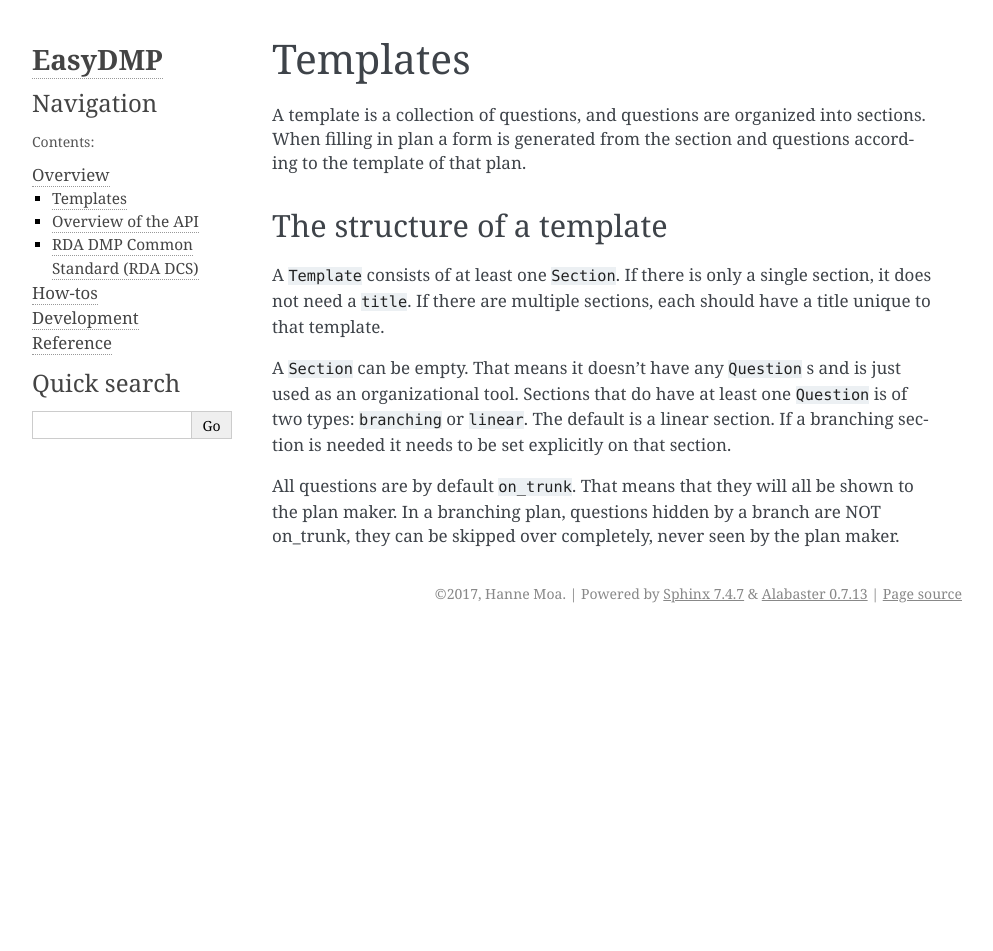
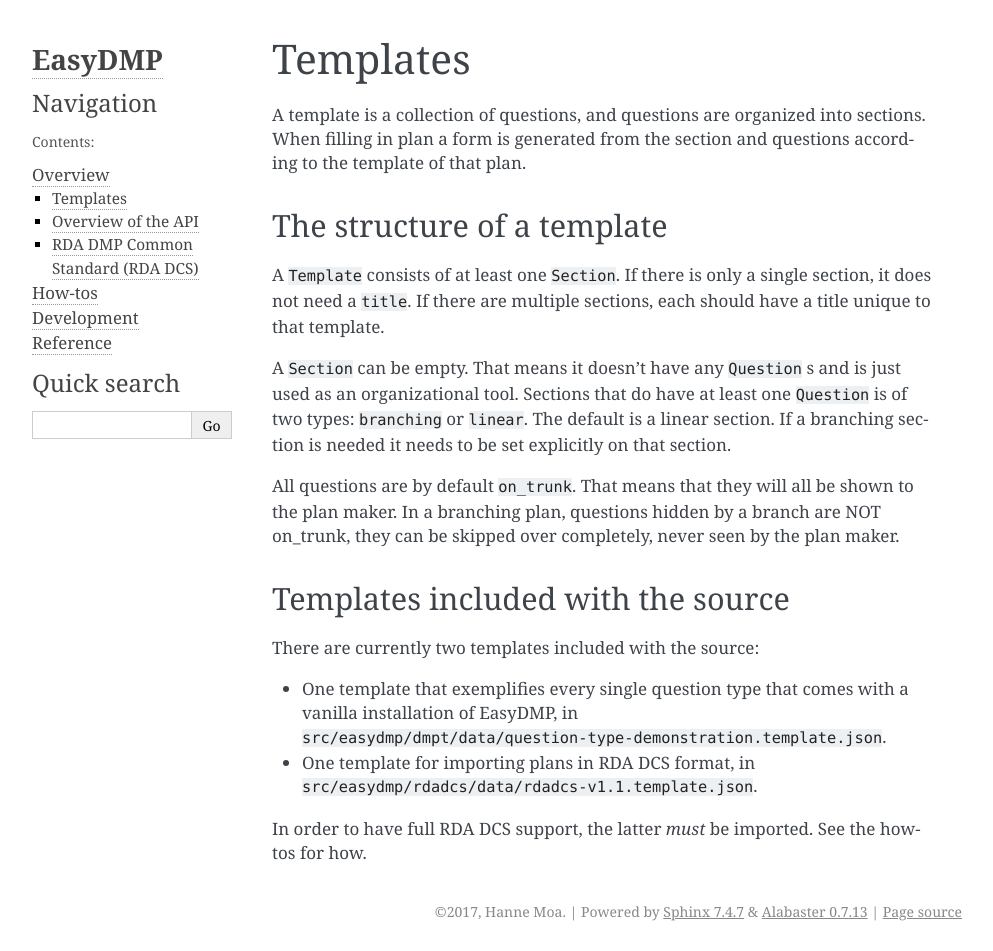
Before and after one commit to hmpf/easydmp, a Sphinx documentation site: the page built from docs/overview/templates.rst, in a window 1280 px wide. Shown: the whole page, without its empty margins (148-1141 px from the left). Built offline with Sphinx 7.4.7, drawn with Linux system fonts in a browser that asks for light colours; before the commit the page ends 900 px from its top, so only the background shows below that.

Commit message:
Document the included templates in the overview

```diff
--- a/docs/overview/templates.rst
+++ b/docs/overview/templates.rst
@@ -23,3 +23,17 @@
 shown to the plan maker. In a branching plan, questions hidden by a branch are
 NOT on_trunk, they can be skipped over completely, never seen by the plan
 maker.
+
+Templates included with the source
+==================================
+
+There are currently two templates included with the source:
+
+* One template that exemplifies every single question type that comes with
+  a vanilla installation of EasyDMP, in
+  ``src/easydmp/dmpt/data/question-type-demonstration.template.json``.
+* One template for importing plans in RDA DCS format, in
+  ``src/easydmp/rdadcs/data/rdadcs-v1.1.template.json``.
+
+In order to have full RDA DCS support, the latter *must* be imported. See the
+howtos for how.
```
